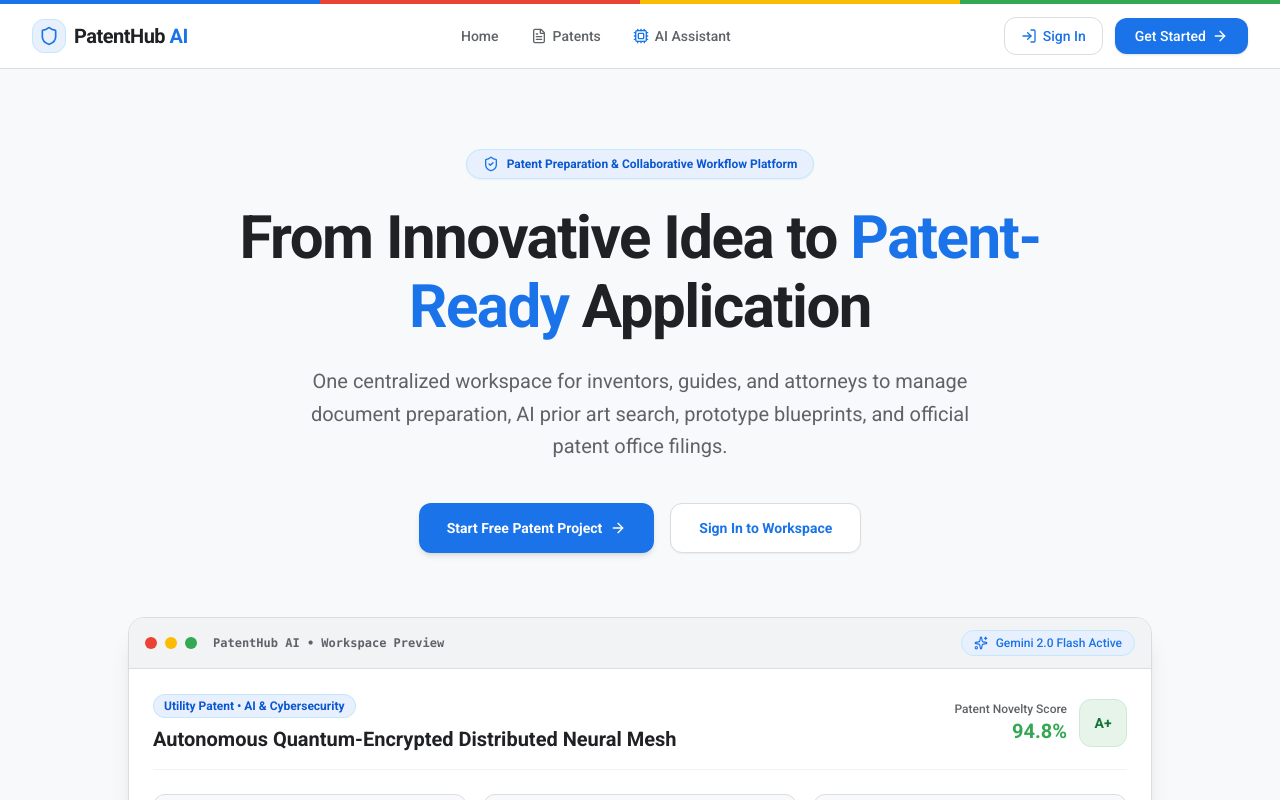
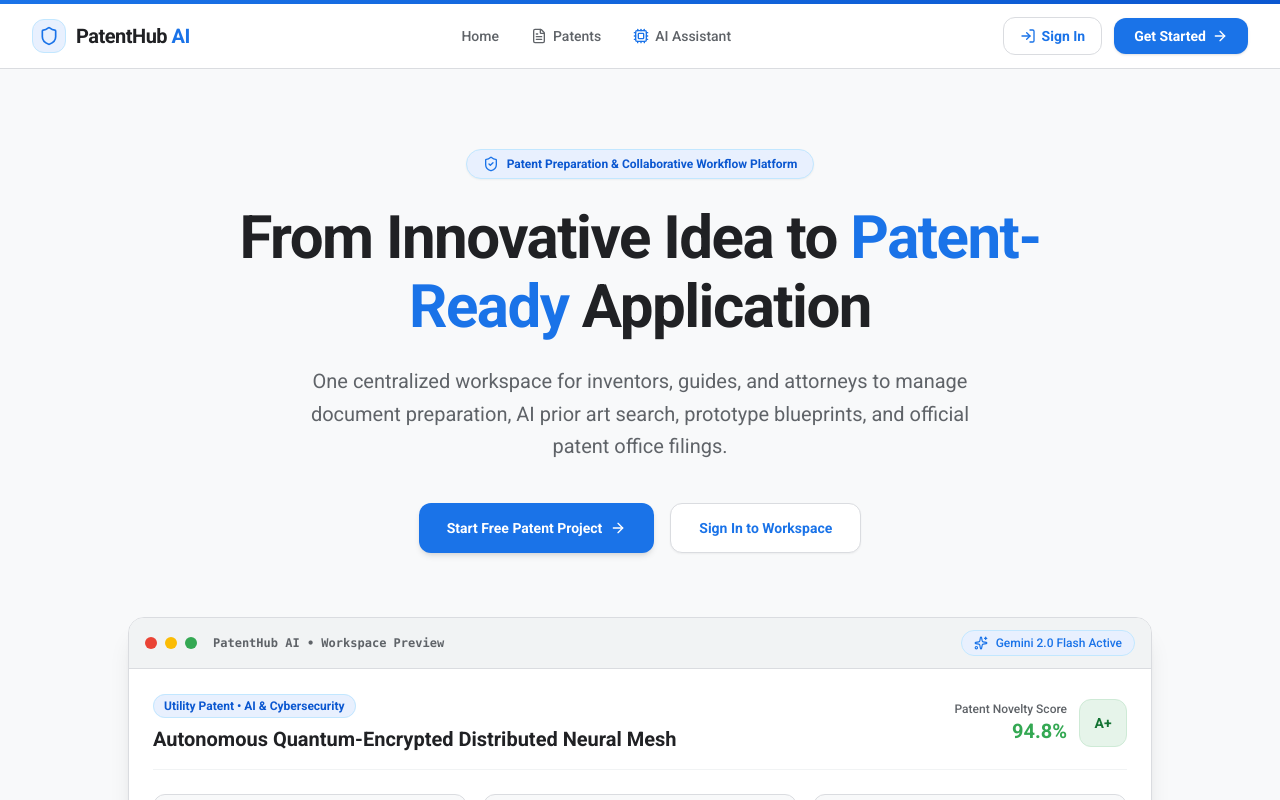
Before and after one commit to Athira1903/PatentHub-AI, a React (Vite) app in the folder client/: page / in a window 1280 px wide. Shown: the top 800 px of the page. Built offline with nearby package versions, Linux system fonts and the light colour scheme.

Commit message:
Refined PatentHub AI into a clean standard enterprise SaaS platform

```diff
--- a/client/src/components/Navbar.tsx
+++ b/client/src/components/Navbar.tsx
@@ -5,17 +5,12 @@ import { Shield, LogIn, FileText, Cpu, ArrowRight } from 'lucide-react';
 export const Navbar: React.FC = () => {
   return (
     <header className="sticky top-0 z-50 bg-white border-b border-[#dadce0]">
-      {/* Google 4-Color Accent Line */}
-      <div className="h-1 w-full flex">
-        <div className="h-full w-1/4 bg-[#1a73e8]"></div>
-        <div className="h-full w-1/4 bg-[#ea4335]"></div>
-        <div className="h-full w-1/4 bg-[#fbbc04]"></div>
-        <div className="h-full w-1/4 bg-[#34a853]"></div>
-      </div>
+      {/* Sleek Blue Accent Border */}
+      <div className="h-1 w-full bg-gradient-to-r from-[#1a73e8] to-[#0b57d0]"></div>
 
       <nav className="max-w-7xl mx-auto px-4 sm:px-6 lg:px-8">
         <div className="flex items-center justify-between h-16">
-          <Link to="/" className="flex items-center gap-2 text-xl font-bold tracking-tight text-[#202124]">
+          <Link to="/" className="flex items-center gap-2.5 text-xl font-bold tracking-tight text-[#202124]">
             <div className="p-1.5 rounded-xl bg-[#e8f0fe] border border-[#c2e7ff] text-[#1a73e8]">
               <Shield className="w-5 h-5" />
             </div>
@@ -39,14 +34,14 @@ export const Navbar: React.FC = () => {
           <div className="flex items-center gap-3">
             <Link
               to="/login"
-              className="px-4 py-2 text-sm font-medium text-[#1a73e8] hover:bg-[#f1f3f4] rounded-xl border border-[#dadce0] transition-all flex items-center gap-1.5"
+              className="px-4 py-2 text-sm font-semibold text-[#1a73e8] hover:bg-[#f1f3f4] rounded-xl border border-[#dadce0] transition-all flex items-center gap-1.5"
             >
               <LogIn className="w-4 h-4 text-[#1a73e8]" />
               Sign In
             </Link>
             <Link
               to="/register"
-              className="px-5 py-2 text-sm font-medium bg-[#1a73e8] hover:bg-[#1557b0] text-white rounded-xl shadow-sm transition-all flex items-center gap-1.5"
+              className="px-5 py-2 text-sm font-semibold bg-[#1a73e8] hover:bg-[#1557b0] text-white rounded-xl shadow-sm transition-all flex items-center gap-1.5"
             >
               Get Started <ArrowRight className="w-4 h-4" />
             </Link>
--- a/client/src/layouts/DashboardLayout.tsx
+++ b/client/src/layouts/DashboardLayout.tsx
@@ -73,13 +73,8 @@ export const DashboardLayout: React.FC = () => {
 
   return (
     <div className="min-h-screen bg-[#f8f9fa] text-[#202124] flex flex-col overflow-hidden">
-      {/* Google 4-Color Accent Line */}
-      <div className="h-1 w-full flex sticky top-0 z-50">
-        <div className="h-full w-1/4 bg-[#1a73e8]"></div>
-        <div className="h-full w-1/4 bg-[#ea4335]"></div>
-        <div className="h-full w-1/4 bg-[#fbbc04]"></div>
-        <div className="h-full w-1/4 bg-[#34a853]"></div>
-      </div>
+      {/* Sleek Blue Accent Border */}
+      <div className="h-1 w-full bg-gradient-to-r from-[#1a73e8] to-[#0b57d0] sticky top-0 z-50"></div>
 
       <div className="flex-1 flex overflow-hidden">
         {/* Sidebar */}
@@ -112,7 +107,7 @@ export const DashboardLayout: React.FC = () => {
           <div className="p-4">
             <Link
               to="/dashboard/create-project"
-              className={`flex items-center justify-center gap-2 bg-[#1a73e8] hover:bg-[#1557b0] text-white rounded-xl shadow-sm transition-all font-medium text-sm ${
+              className={`flex items-center justify-center gap-2 bg-[#1a73e8] hover:bg-[#1557b0] text-white rounded-xl shadow-sm transition-all font-semibold text-sm ${
                 collapsed ? 'p-3' : 'px-4 py-3'
               }`}
             >
@@ -121,7 +116,7 @@ export const DashboardLayout: React.FC = () => {
             </Link>
           </div>
 
-          {/* Sidebar Links (Google Workspace Pill Style) */}
+          {/* Sidebar Links */}
           <nav className="flex-1 py-1 pr-3 space-y-0.5 overflow-y-auto">
             {navItems.map((item) => {
               const Icon = item.icon;
```
